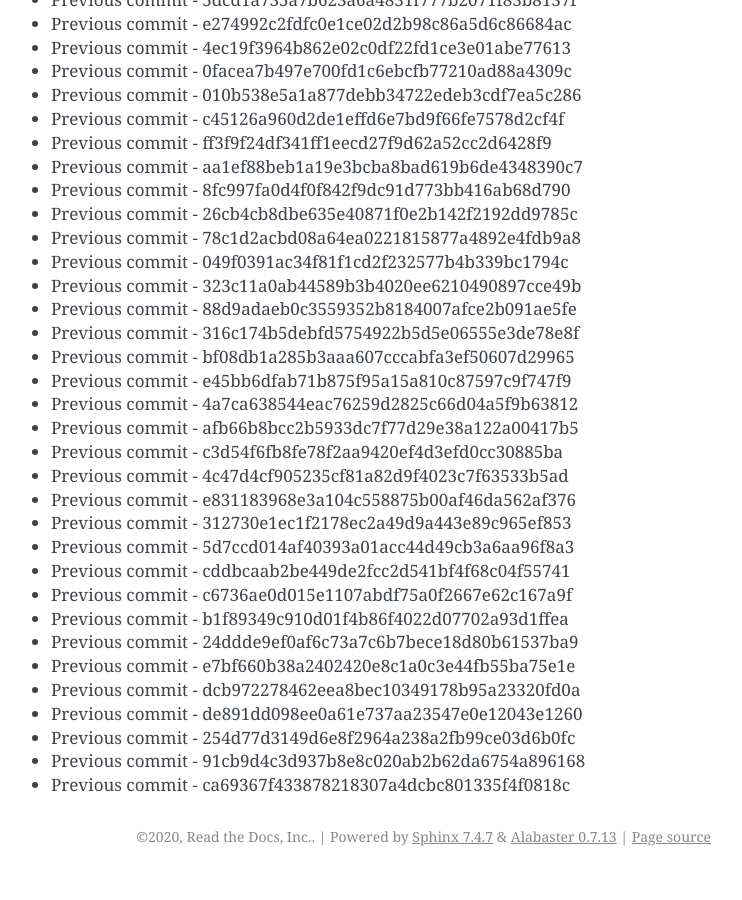
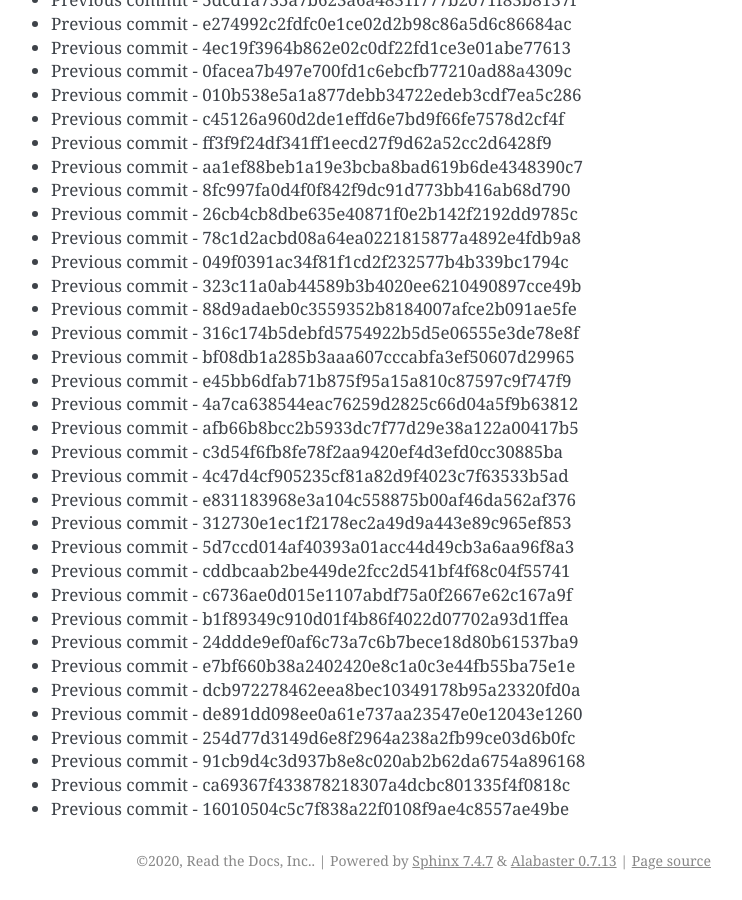
Before and after one commit to readthedocs/rtd-git-stresstest, a Sphinx documentation site: the page built from docs/updates.rst, in a window 1280 px wide and 900 px high, scrolled down 40206 px. Shown: the whole window, without its empty margins (399-1141 px from the left). Built offline with Sphinx 7.4.7, drawn with Linux system fonts in a browser that asks for light colours; before the commit the page ends 41082 px from its top, so only the background shows below that.

Commit message:
Generating commit from previous: 16010504c5c7f838a22f0108f9ae4c8557ae49be

```diff
--- a/docs/updates.rst
+++ b/docs/updates.rst
@@ -1721,3 +1721,4 @@ It can be tested for any performance characteristics.
 * Previous commit - 254d77d3149d6e8f2964a238a2fb99ce03d6b0fc
 * Previous commit - 91cb9d4c3d937b8e8c020ab2b62da6754a896168
 * Previous commit - ca69367f433878218307a4dcbc801335f4f0818c
+* Previous commit - 16010504c5c7f838a22f0108f9ae4c8557ae49be
```
